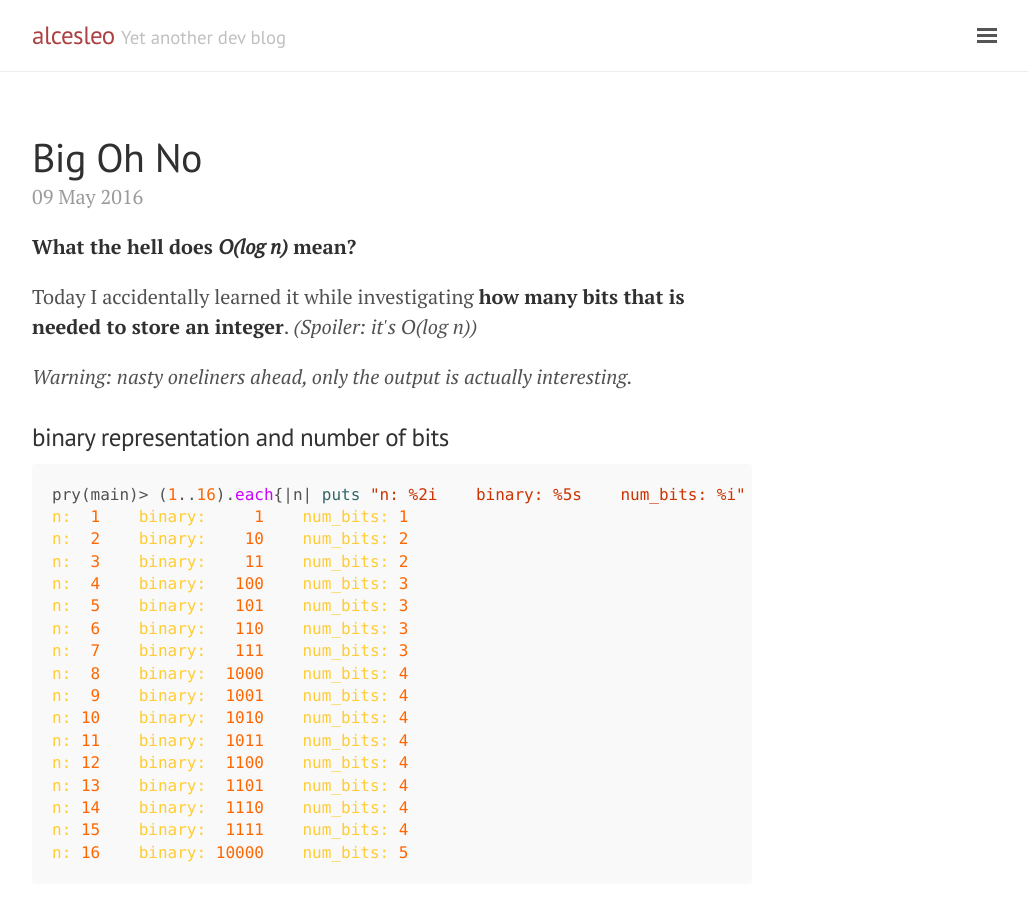
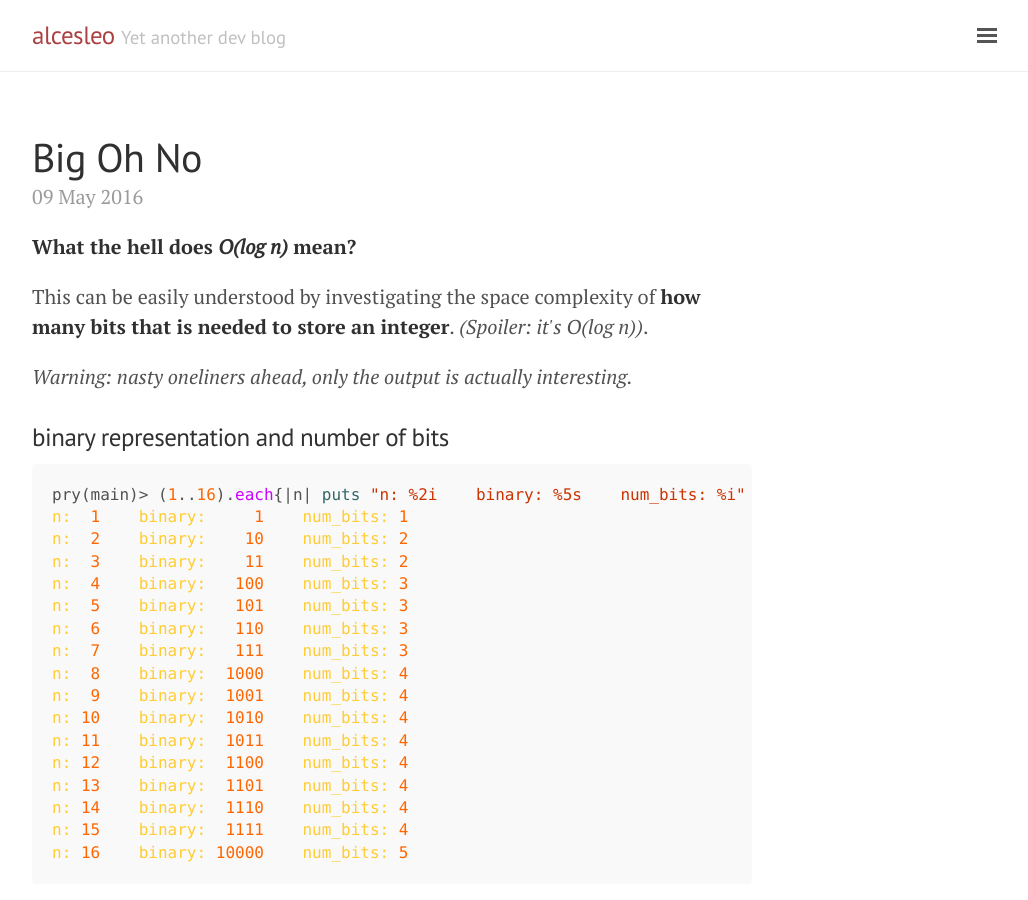
Before and after one commit to jsborjesson/jsborjesson.github.io, a Jekyll site: the page built from _posts/2016-05-09-big-oh-no.md, in a window 1280 px wide and 900 px high. Shown: the whole window, without its empty margins (248-1276 px from the left). Built offline with Jekyll 4.4.1, drawn with Linux system fonts in a browser that asks for light colours; formulas are drawn with MathJax 3.

Commit message:
Clarify that it is **space** complexity

```diff
--- a/_posts/2016-05-09-big-oh-no.md
+++ b/_posts/2016-05-09-big-oh-no.md
@@ -5,8 +5,8 @@ title: Big Oh No
 
 **What the hell does _O(log n)_ mean?**
 
-Today I accidentally learned it while investigating **how many bits that is
-needed to store an integer**. _(Spoiler: it's O(log n))_
+This can be easily understood by investigating the space complexity of **how
+many bits that is needed to store an integer**. _(Spoiler: it's O(log n))_.
 
 _Warning: nasty oneliners ahead, only the output is actually interesting._
 
```
